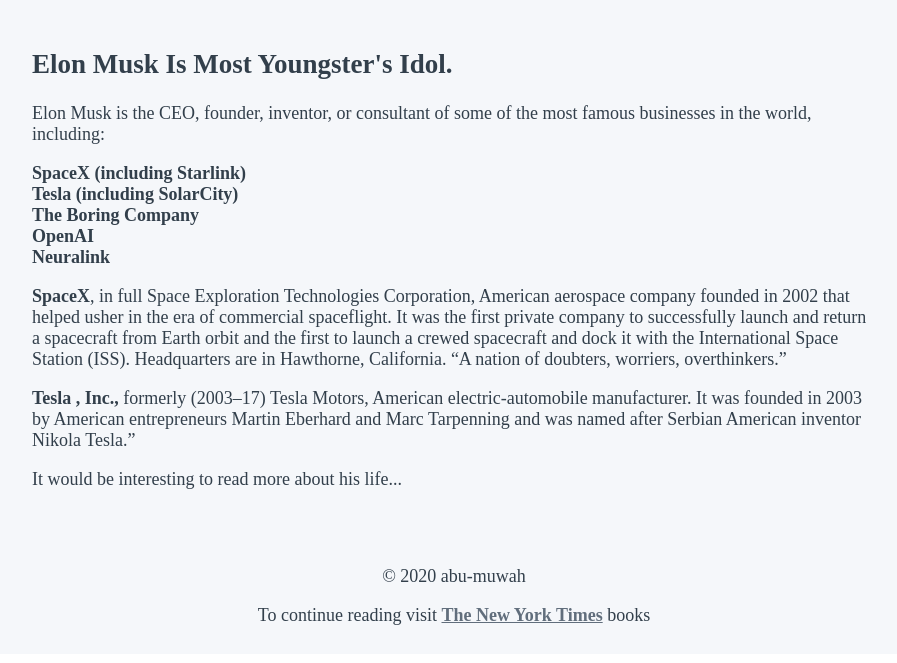
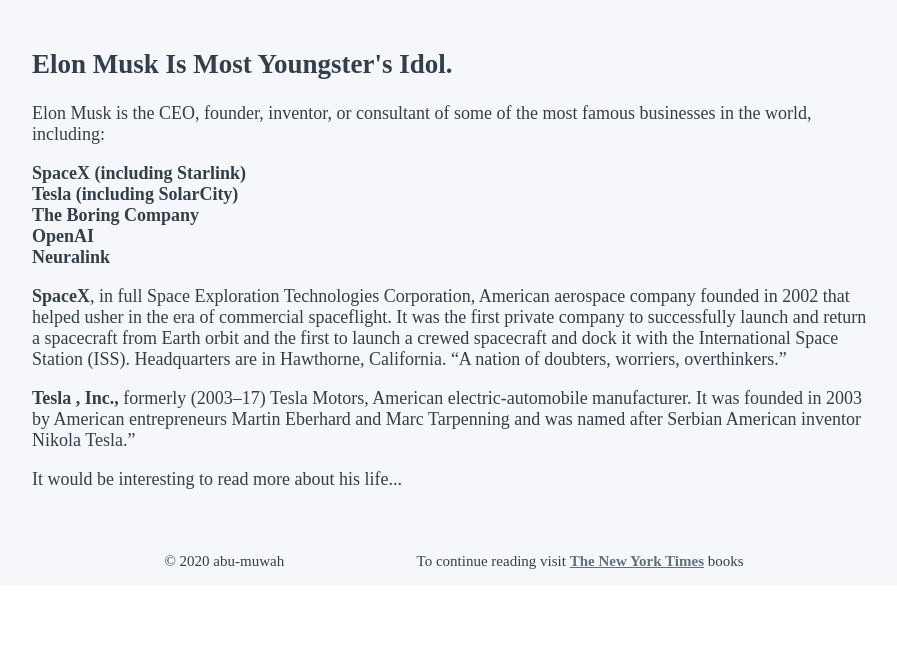
Before and after one commit to abu-muwah/tribute-page, a plain HTML site: page index.html in a window 1280 px wide. Shown: the part 614-1277 px from the top of the page, without its empty margins (186-1083 px from the left). After the commit the page ends 1242 px from the top, so only its background shows below. Drawn offline with Linux system fonts and the light colour scheme; a web font is replaced by a local one.

Commit message:
Position footer

```diff
--- a/style.css
+++ b/style.css
@@ -76,6 +76,16 @@ footer {
     color: #616E7C;
 }
 
+footer {
+    padding: 0 200px;
+    display: flex;
+    justify-content: space-evenly;
+}
+
+footer p {
+    font-size: 15px !important;
+}
+
 /* Responsive Codes */
 
 @media screen and (max-width: 2700px) {
```
